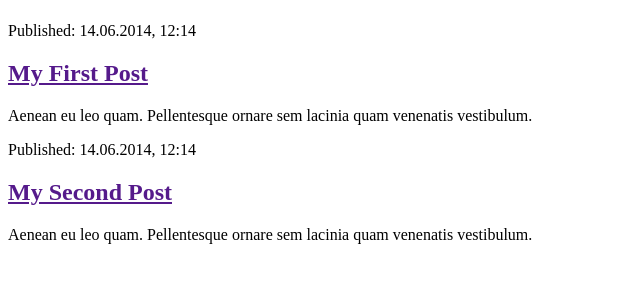
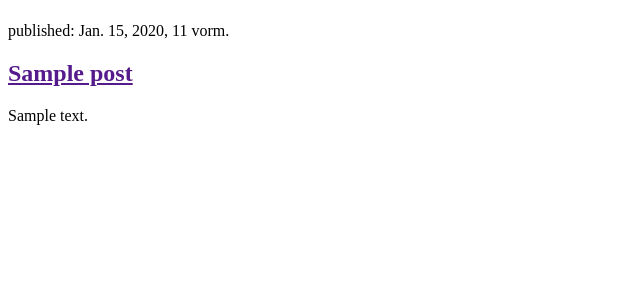
Before and after one commit to UdanthaH/Django--, a Django app: page / in a window 1280 px wide. Shown: the part 58-358 px from the top of the page, without its empty margins (0-640 px from the left). Run offline with Django 3.2, Linux system fonts and the light colour scheme; tables that the repository leaves empty hold one stand-in row (values such as "Sample post").

Commit message:
Modified templates to display posts from database.

```diff
--- a/blog/templates/blog/post_list.html
+++ b/blog/templates/blog/post_list.html
@@ -1,24 +1,15 @@
 <!DOCTYPE html>
 <html lang="en">
-    <html>
-        <head>
-            <title>Django Girls blog</title>
-        </head>
-        <body>
-            <header>
-                <h1><a href="/">Django Girls Blog</a></h1>
-            </header>
 
+<header>
+            <h1><a href="/">Django Girls Blog</a></h1>
+        </header>
+
+        {% for post in posts %}
             <article>
-                <time>Published: 14.06.2014, 12:14</time>
-                <h2><a href="">My First Post</a></h2>
-                <p>Aenean eu leo quam. Pellentesque ornare sem lacinia quam venenatis vestibulum.</p>
+                <time>published: {{ post.published_date }}</time>
+                <h2><a href="">{{ post.title }}</a></h2>
+                <p>{{ post.text|linebreaksbr }}</p>
             </article>
-
-            <article>
-                <time>Published: 14.06.2014, 12:14</time>
-                <h2><a href="">My Second Post</a></h2>
-                <p>Aenean eu leo quam. Pellentesque ornare sem lacinia quam venenatis vestibulum.</p>
-            </article>
-        </body>
-        </html>
+        {% endfor %}
+    </html>
--- a/blog/views.py
+++ b/blog/views.py
@@ -1,6 +1,10 @@
 from django.shortcuts import render
-from .models import Post  # Import your Post model
+from django.utils import timezone
+from .models import Post
 
 def post_list(request):
-    posts = Post.objects.all()  # Query your Post objects
+    # Fetch posts from the database
+    posts = Post.objects.filter(published_date__lte=timezone.now()).order_by('published_date')
+
+    # Render the posts in the template
     return render(request, 'blog/post_list.html', {'posts': posts})
```
